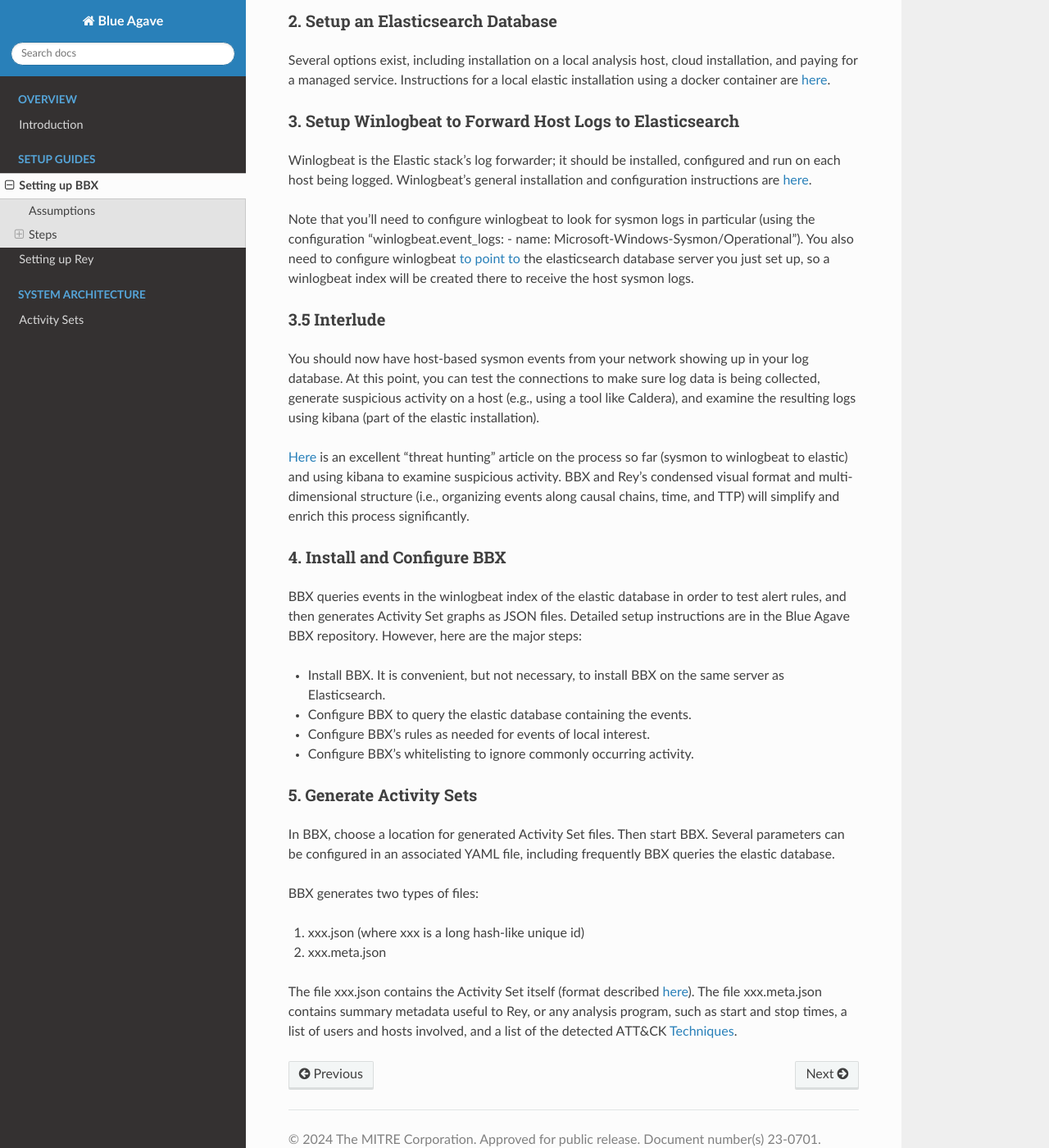
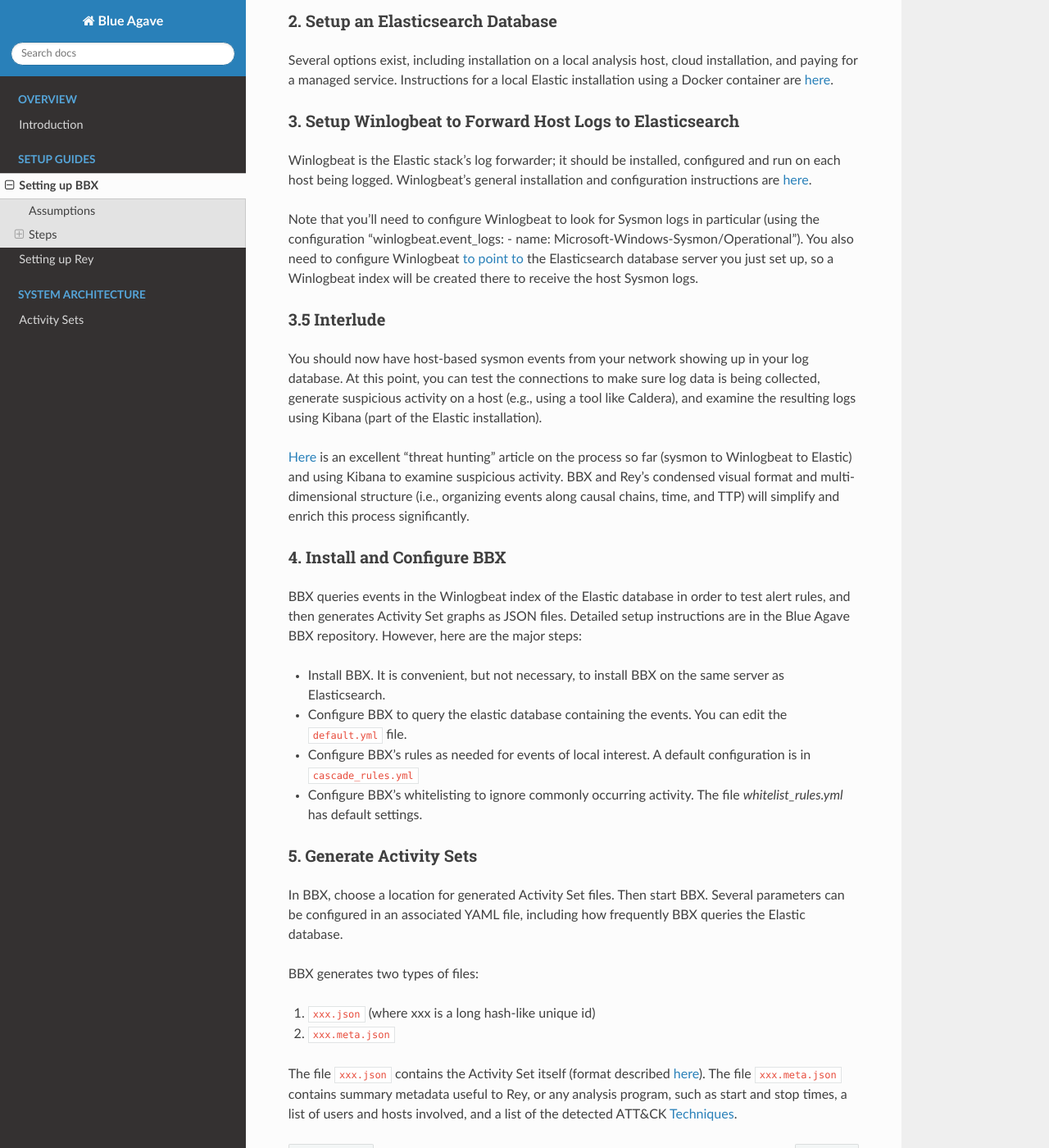
Before and after one commit to mitre/blue-agave, a Sphinx documentation site: the page built from source/bbx_setup.rst, in a window 1280 px wide and 1400 px high, scrolled down 766 px. Shown: the whole window at 82% size. Built offline with Sphinx 7.4.7 and the Read the Docs theme 3.1.0, drawn with Linux system fonts in a browser that asks for light colours; some of the changed text lies outside the part shown.

Commit message:
Grammar tweaks and filenames for bbx_setup.rst

```diff
--- a/source/bbx_setup.rst
+++ b/source/bbx_setup.rst
@@ -4,72 +4,72 @@ Setting up BBX
 Assumptions
 -----------
 
-The following instructions assume `sysmon <https://learn.microsoft.com/en-us/sysinternals/downloads/sysmon>`_ event logging for windows hosts, a frequent use case.
-BBX comes configured with a set of alert rules which query windows sysmon logs. Many other types of logging (e.g., powershell scriptblock) can also be done;
-BBX simply needs a set of ATT&CK-labeled alert rules appropriate for such logs. Logs from other types of hosts (e.g., linux) and other sources (e.g., network PCAP) can be processed similarly,
+The following instructions assume `Sysmon <https://learn.microsoft.com/en-us/sysinternals/downloads/sysmon>`_ event logging for Windows hosts, a frequent use case.
+BBX comes configured with a set of alert rules which query Windows sysmon logs. Many other types of logging (e.g., Powershell Scriptblock) can also be done;
+BBX simply needs a set of ATT&CK-labeled alert rules appropriate for such logs. Logs from other types of hosts (e.g., Linux) and other sources (e.g., network PCAP) can be processed similarly,
 given a set of alert rules.
 BBX currently assumes event logs are stored in an Elasticsearch database. However, a modular layer of code can be replaced so as to query another log database (e.g., Splunk) instead.
 
 Steps
 -----
 
-1. Install sysmon on each Windows Host and Begin Logging
+1. Install Sysmon on each Windows Host and Begin Logging
 ^^^^^^^^^^^^^^^^^^^^^^^^^^^^^^^^^^^^^^^^^^^^^^^^^^^^^^^^
 
-Decide which windows hosts you want to log, and install sysmon on those hosts. Numerous online help sites and video tutorials exist (search on "install and configure sysmon"). The high level procedure is:
+Decide which Windows hosts you want to log, and install Sysmon on those hosts. Numerous online help sites and video tutorials exist (search on "install and configure sysmon"). The high level procedure is:
 
-- Download `sysmon <https://learn.microsoft.com/en-us/sysinternals/downloads/sysmon>`_ from microsoft.
+- Download `Sysmon <https://learn.microsoft.com/en-us/sysinternals/downloads/sysmon>`_ from Microsoft.
 - Extract the .zip file, run the .exe file as administrator
-- Download and install a sysmon configuration file, such as the popular `SwiftOnSecurity <https://github.com/SwiftOnSecurity/sysmon-config>`_ config.
+- Download and install a Sysmon configuration file, such as the popular `SwiftOnSecurity <https://github.com/SwiftOnSecurity/sysmon-config>`_ config.
 
 Sysmon configuration is crucial because it filters out many irrelevant events, significantly decreasing log volume.
 
 2. Setup an Elasticsearch Database
 ^^^^^^^^^^^^^^^^^^^^^^^^^^^^^^^^^^
 
-Several options exist, including installation on a local analysis host, cloud installation, and paying for a managed service. Instructions for a local elastic installation using a docker container are `here <https://www.elastic.co/guide/en/elasticsearch/reference/current/run-elasticsearch-locally.html>`_.
+Several options exist, including installation on a local analysis host, cloud installation, and paying for a managed service. Instructions for a local Elastic installation using a Docker container are `here <https://www.elastic.co/guide/en/elasticsearch/reference/current/run-elasticsearch-locally.html>`_.
 
 3. Setup Winlogbeat to Forward Host Logs to Elasticsearch
 ^^^^^^^^^^^^^^^^^^^^^^^^^^^^^^^^^^^^^^^^^^^^^^^^^^^^^^^^^
 
 Winlogbeat is the Elastic stack's log forwarder; it should be installed, configured and run on each host being logged. Winlogbeat's general installation and configuration instructions are `here <https://www.elastic.co/guide/en/beats/winlogbeat/current/winlogbeat-installation-configuration.html>`_.
 
-Note that you'll need to configure winlogbeat to look for sysmon logs in particular (using the configuration "winlogbeat.event_logs: - name: Microsoft-Windows-Sysmon/Operational").
-You also need to configure winlogbeat `to point to <https://www.elastic.co/guide/en/beats/winlogbeat/current/elasticsearch-output.html>`_
-the elasticsearch database server you just set up, so a winlogbeat index will be created there to receive the host sysmon logs.
+Note that you'll need to configure Winlogbeat to look for Sysmon logs in particular (using the configuration "winlogbeat.event_logs: - name: Microsoft-Windows-Sysmon/Operational").
+You also need to configure Winlogbeat `to point to <https://www.elastic.co/guide/en/beats/winlogbeat/current/elasticsearch-output.html>`_
+the Elasticsearch database server you just set up, so a Winlogbeat index will be created there to receive the host Sysmon logs.
 
 3.5 Interlude
 ^^^^^^^^^^^^^
 
 You should now have host-based sysmon events from your network showing up in your log database.
 At this point, you can test the connections to make sure log data is being collected, generate suspicious activity on a host (e.g., using a tool like Caldera),
-and examine the resulting logs using kibana (part of the elastic installation).
+and examine the resulting logs using Kibana (part of the Elastic installation).
 
-`Here <https://medium.com/@concanno/how-to-hunt-on-sysmon-data-67f6661fd166>`_ is an excellent "threat hunting" article on the process so far (sysmon to winlogbeat to elastic)
-and using kibana to examine suspicious activity.
+`Here <https://medium.com/@concanno/how-to-hunt-on-sysmon-data-67f6661fd166>`_ is an excellent "threat hunting" article on the process so far (sysmon to Winlogbeat to Elastic)
+and using Kibana to examine suspicious activity.
 BBX and Rey's condensed visual format and multi-dimensional structure (i.e., organizing events along causal chains, time, and TTP) will simplify and enrich this process significantly.
 
 4. Install and Configure BBX
 ^^^^^^^^^^^^^^^^^^^^^^^^^^^^
 
-BBX queries events in the winlogbeat index of the elastic database in order to test alert rules, and then generates Activity Set graphs as JSON files.
+BBX queries events in the Winlogbeat index of the Elastic database in order to test alert rules, and then generates Activity Set graphs as JSON files.
 Detailed setup instructions are in the Blue Agave BBX repository.  However, here are the major steps:
 
 - Install BBX. It is convenient, but not necessary, to install BBX on the same server as Elasticsearch.
-- Configure BBX to query the elastic database containing the events.
-- Configure BBX's rules as needed for events of local interest.
-- Configure BBX's whitelisting to ignore commonly occurring activity.
+- Configure BBX to query the elastic database containing the events. You can edit the ``default.yml`` file.
+- Configure BBX's rules as needed for events of local interest. A default configuration is in ``cascade_rules.yml``
+- Configure BBX's whitelisting to ignore commonly occurring activity. The file `whitelist_rules.yml` has default settings.
 
 5. Generate Activity Sets
 ^^^^^^^^^^^^^^^^^^^^^^^^^
 
 In BBX, choose a location for generated Activity Set files. Then start BBX.
-Several parameters can be configured in an associated YAML file, including frequently BBX queries the elastic database.
+Several parameters can be configured in an associated YAML file, including how frequently BBX queries the Elastic database.
 
 BBX generates two types of files:
 
-1. xxx.json (where xxx is a long hash-like unique id)
-2. xxx.meta.json
+1. ``xxx.json`` (where xxx is a long hash-like unique id)
+2. ``xxx.meta.json``
 
-The file xxx.json contains the Activity Set itself (format described :ref:`here <activity_sets_section>`). The file xxx.meta.json contains summary metadata useful to Rey,
+The file ``xxx.json`` contains the Activity Set itself (format described :ref:`here <activity_sets_section>`). The file ``xxx.meta.json`` contains summary metadata useful to Rey,
 or any analysis program, such as start and stop times, a list of users and hosts involved, and a list of the detected ATT&CK `Techniques <https://attack.mitre.org/techniques/enterprise/>`_.
```
